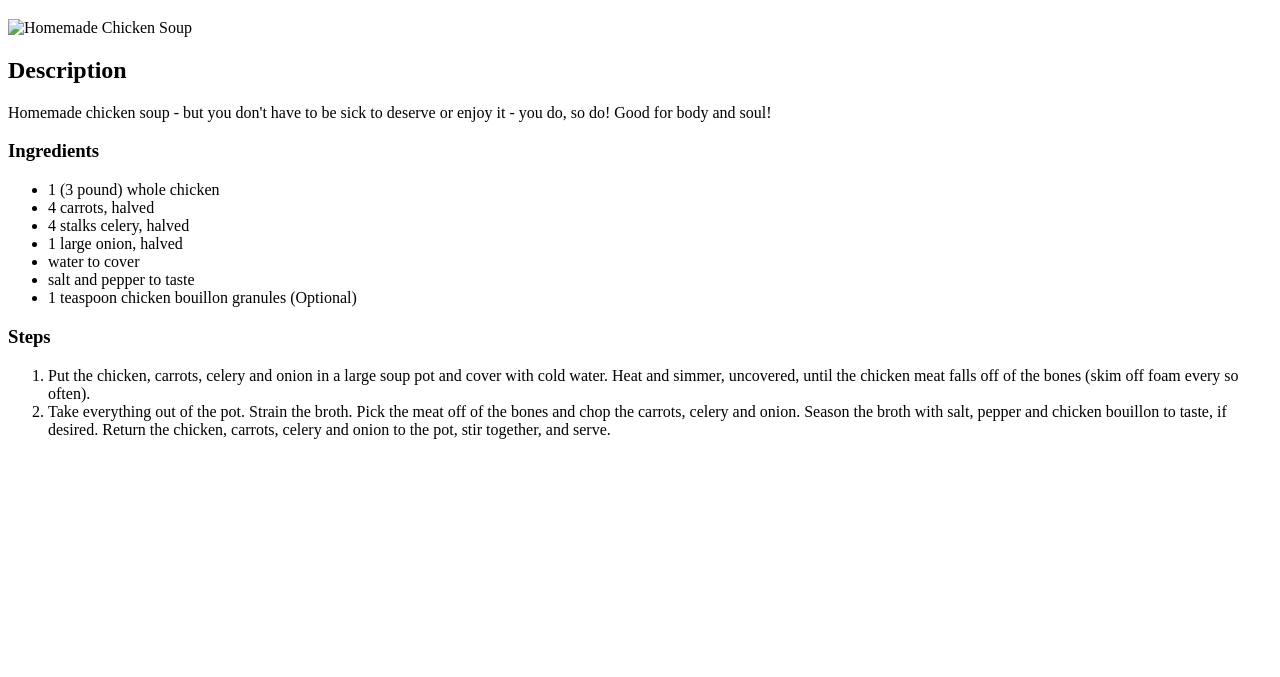
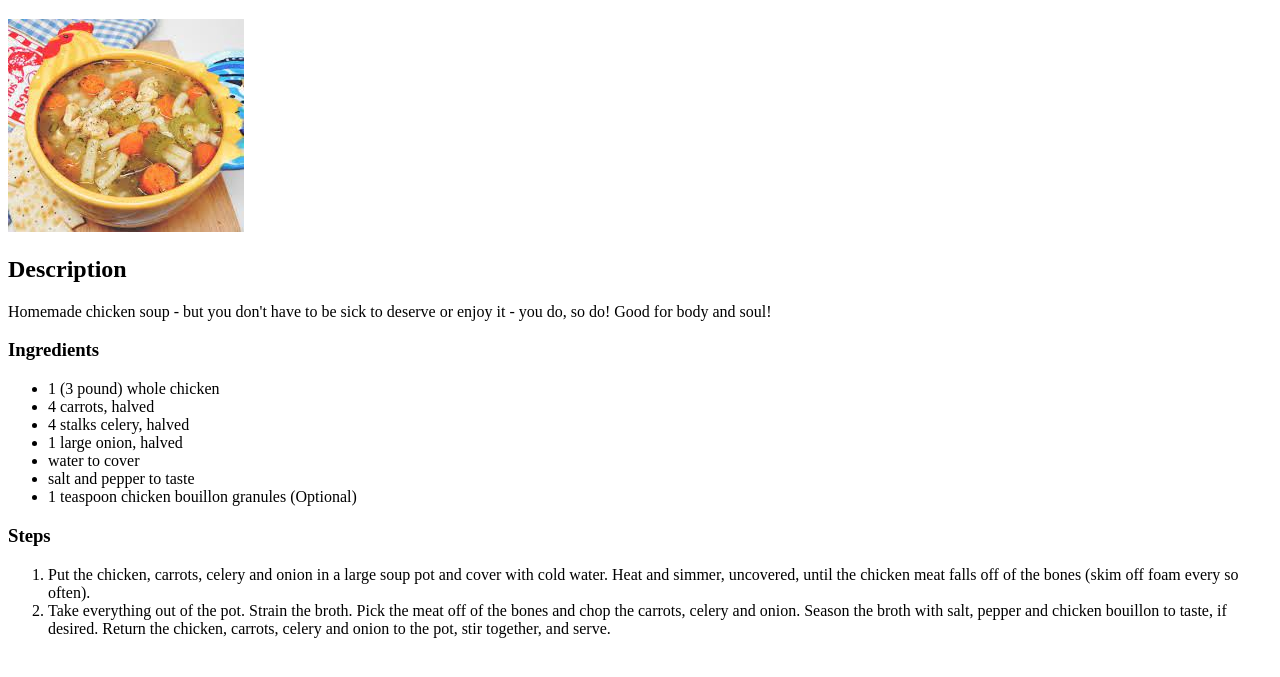
Before and after one commit to Ajovita/odin-recipes, a plain HTML site: page recipes/homemade-chicken-soup.html in a window 1280 px wide. Shown: the part 61-738 px from the top of the page. Drawn offline with Linux system fonts and the light colour scheme; the site is published under a folder, as on GitHub Pages, so addresses that start at the root find nothing.

Commit message:
Fix broken image

```diff
--- a/recipes/homemade-chicken-soup.html
+++ b/recipes/homemade-chicken-soup.html
@@ -8,7 +8,7 @@
 </head>
 <body>
     <h1>Homemade Chicken Soup</h1>
-    <img src="/images/homemade-chicken-soup.jpeg" alt="Homemade Chicken Soup">
+    <img src="images/homemade-chicken-soup.jpeg" alt="Homemade Chicken Soup">
     <h2>Description</h2>
     <p>Homemade chicken soup - but you don't have to be sick to deserve or enjoy it - you do, so do! Good for body and soul!</p>
     <h3>Ingredients</h3>
```
Also changed, not shown: recipes/karaage-chicken.html (+1 -1 lines).
